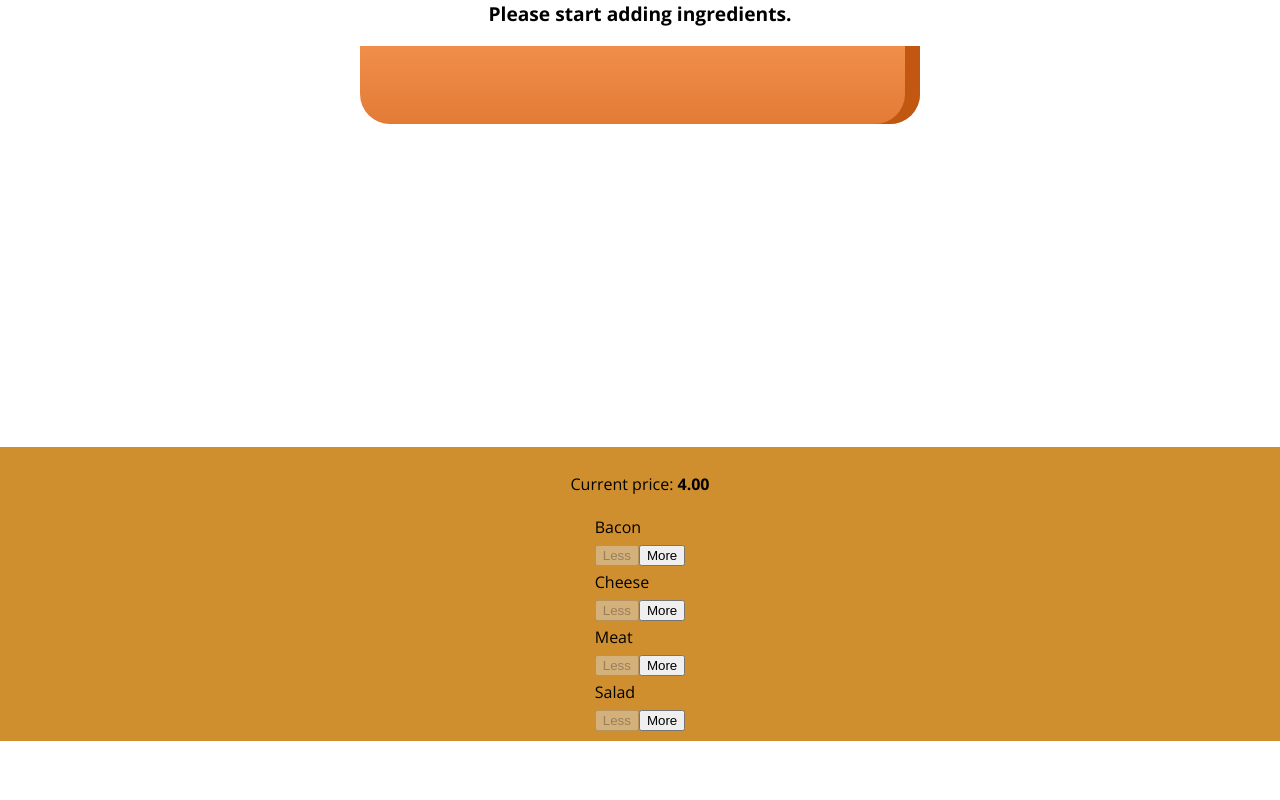
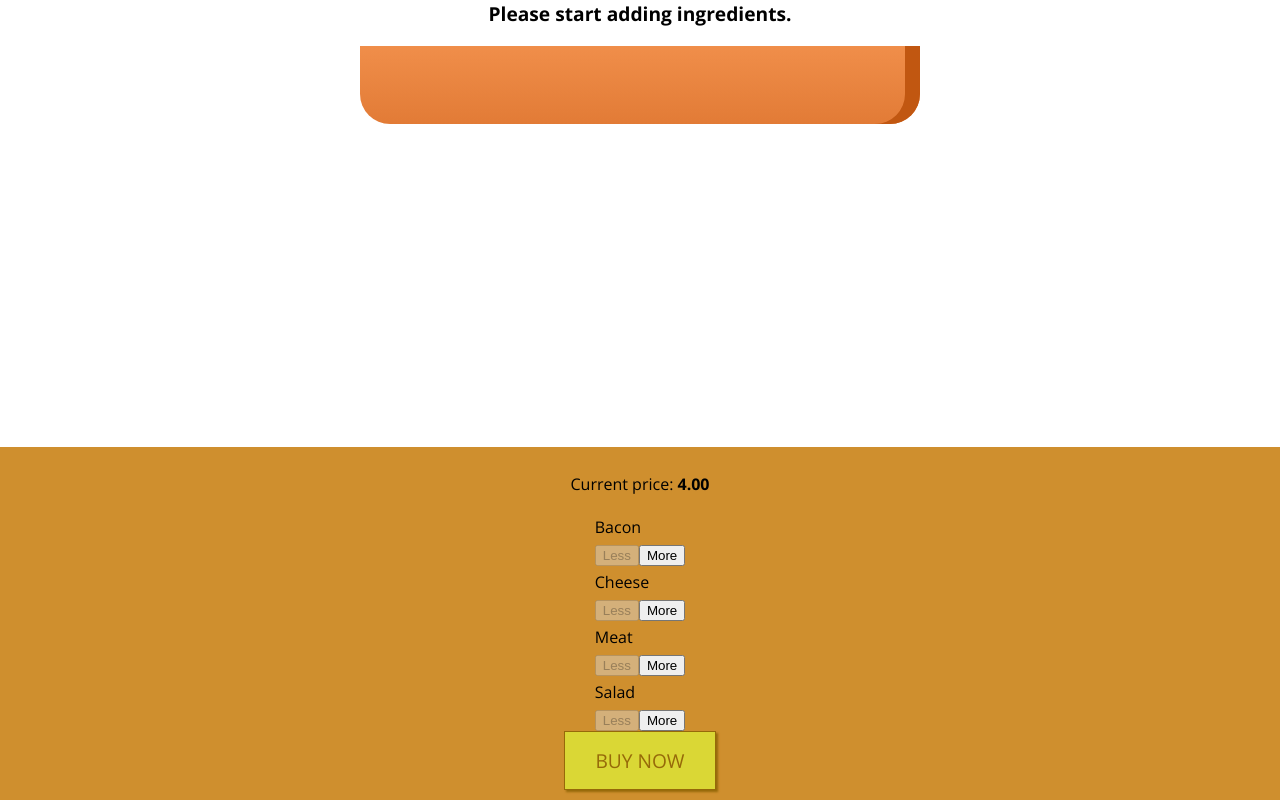
Before and after one commit to Eric-Ferole/react-burger-builder, a React app: page / in a window 1280 px wide. Shown: the part 235-1035 px from the top of the page. Before the commit the page ends 976 px from the top, so only its background shows below. Built offline with nearby package versions, Linux system fonts and the light colour scheme.

Commit message:
Adding styles

```diff
--- a/src/components/Burger/BuildControls/BuildControls.css
+++ b/src/components/Burger/BuildControls/BuildControls.css
@@ -8,3 +8,44 @@
   margin: auto;
   padding: 10px 0;
 }
+
+.OrderButton {
+  background-color: #DAD735;
+  outline: none;
+  cursor: pointer;
+  border: 1px solid #966909;
+  color: #966909;
+  font-family: inherit;
+  font-size: 1.2em;
+  padding: 15px 30px;
+  box-shadow: 2px 2px 2px #966909;
+}
+
+.OrderButton:hover, .OrderButton:active {
+  background-color: #A0DB41;
+  border: 1px solid #966909;
+  color: #966909;
+}
+
+.OrderButton:disabled {
+  background-color: #C7C6C6;
+  cursor: not-allowed;
+  border: 1px solid #ccc;
+  color: #888888;
+}
+
+.OrderButton:not(:disabled) {
+  animation: enable 0.3s linear;
+}
+
+@keyframes enable {
+  0% {
+      transform: scale(1);
+  }
+  60% {
+      transform: scale(1.1);
+  }
+  100% {
+      transform: scale(1);
+  }
+}
--- a/src/components/Burger/BuildControls/BuildControls.js
+++ b/src/components/Burger/BuildControls/BuildControls.js
@@ -25,6 +25,7 @@
         disabled={props.disabled[ctrl.type]}
         />
     ))}
+    <button className={classes.OrderButton}>BUY NOW</button>
   </div>
 );
 
```
